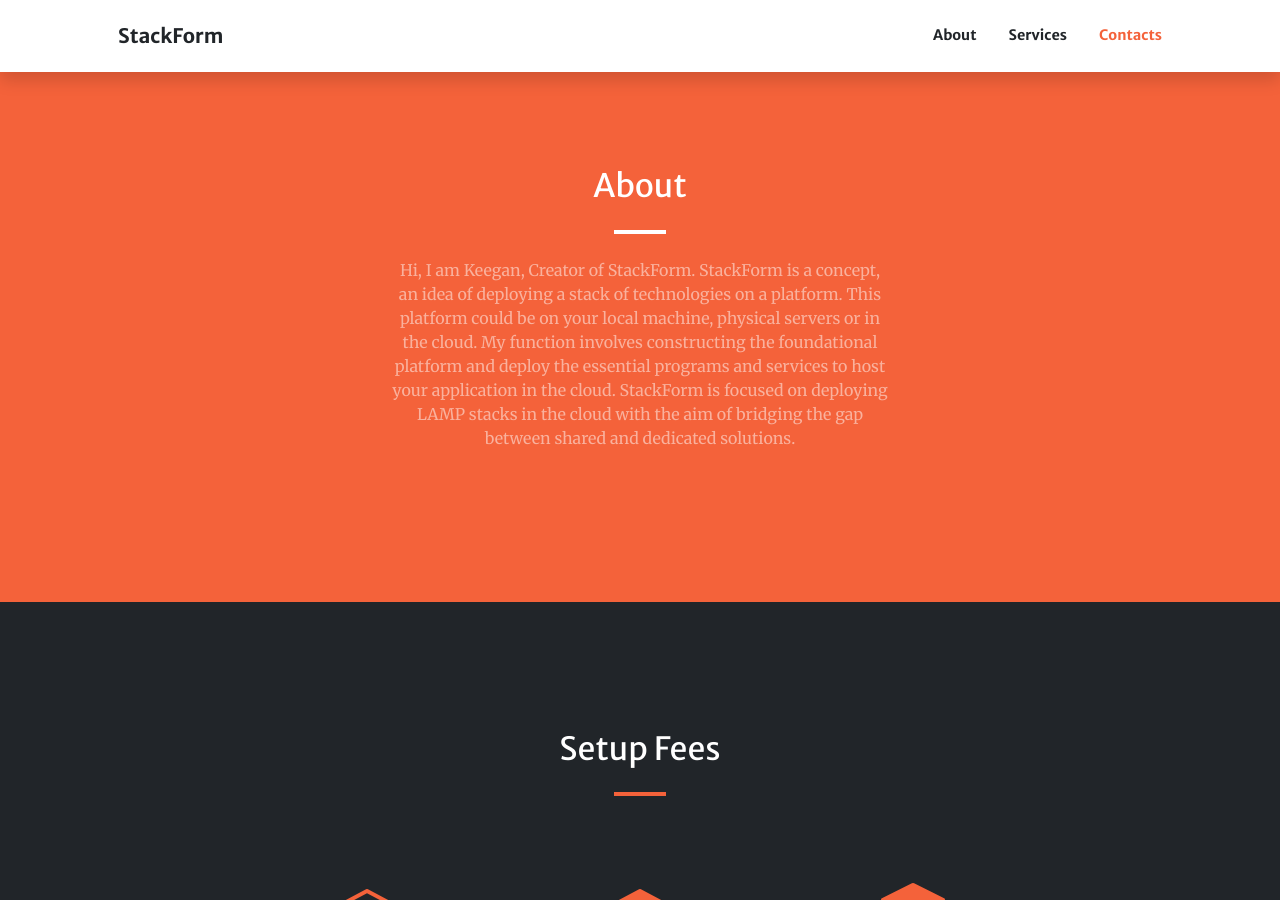
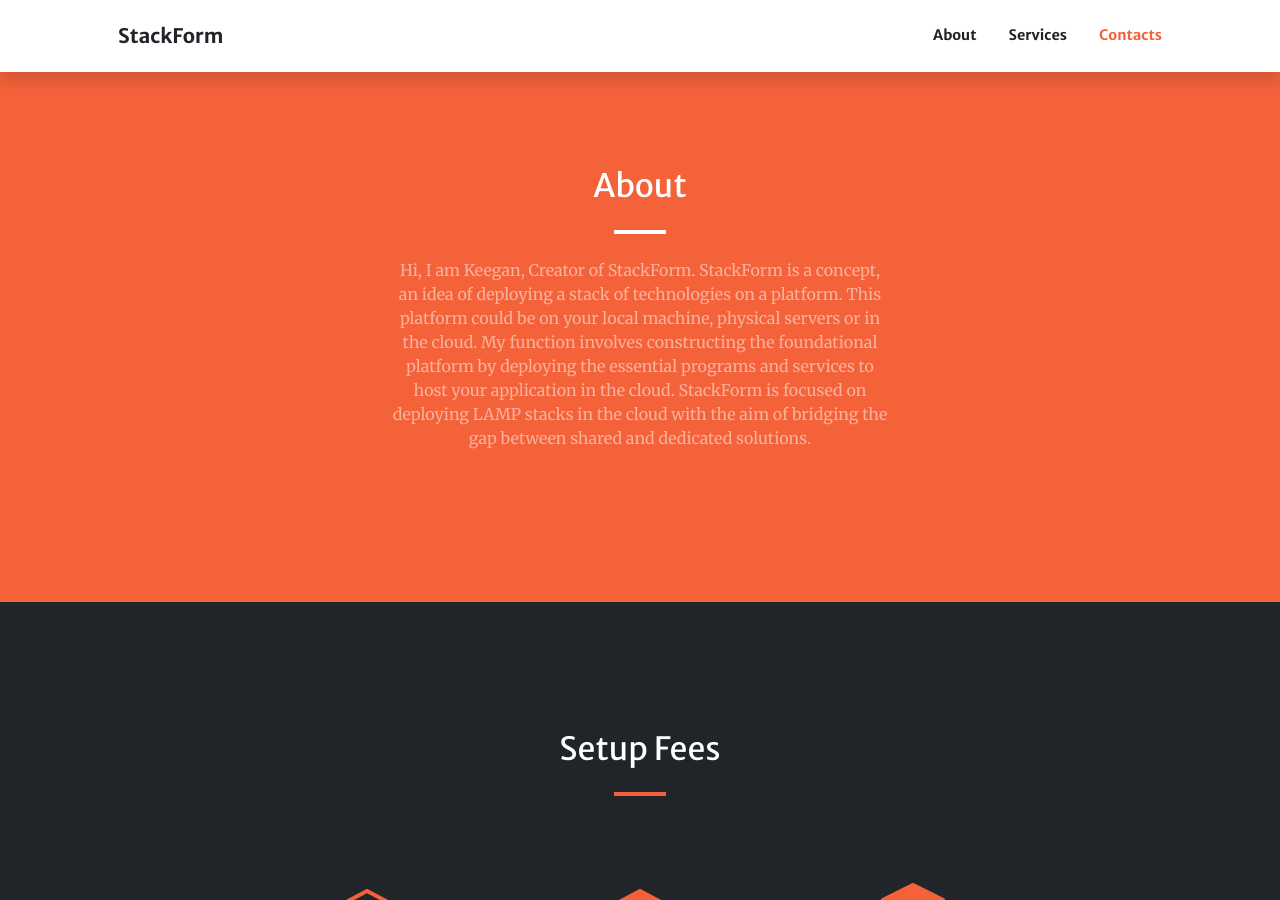
Before and after one commit to keeganturnerdev/site.github.io, a Jekyll site: the page built from index.md, in a window 1280 px wide and 900 px high, scrolled down 1604 px. Built offline with Jekyll 4.4.1, drawn with Linux system fonts in a browser that asks for light colours; comment, search, counter and statistics services are not loaded.

Commit message:
Update index.md

```diff
--- a/index.md
+++ b/index.md
@@ -34,7 +34,7 @@ sections:
     text: >
       Hi, I am Keegan, Creator of StackForm.
       StackForm is a concept, an idea of deploying a stack of technologies on a platform. This platform could be on your local machine, physical servers or in the cloud.
-      My function involves constructing the foundational platform and deploy the essential programs and services to host your application in the cloud.
+      My function involves constructing the foundational platform by deploying the essential programs and services to host your application in the cloud.
       StackForm is focused on deploying LAMP stacks in the cloud with the aim of bridging the gap between shared and dedicated solutions.
 
   - type: services.html
```
